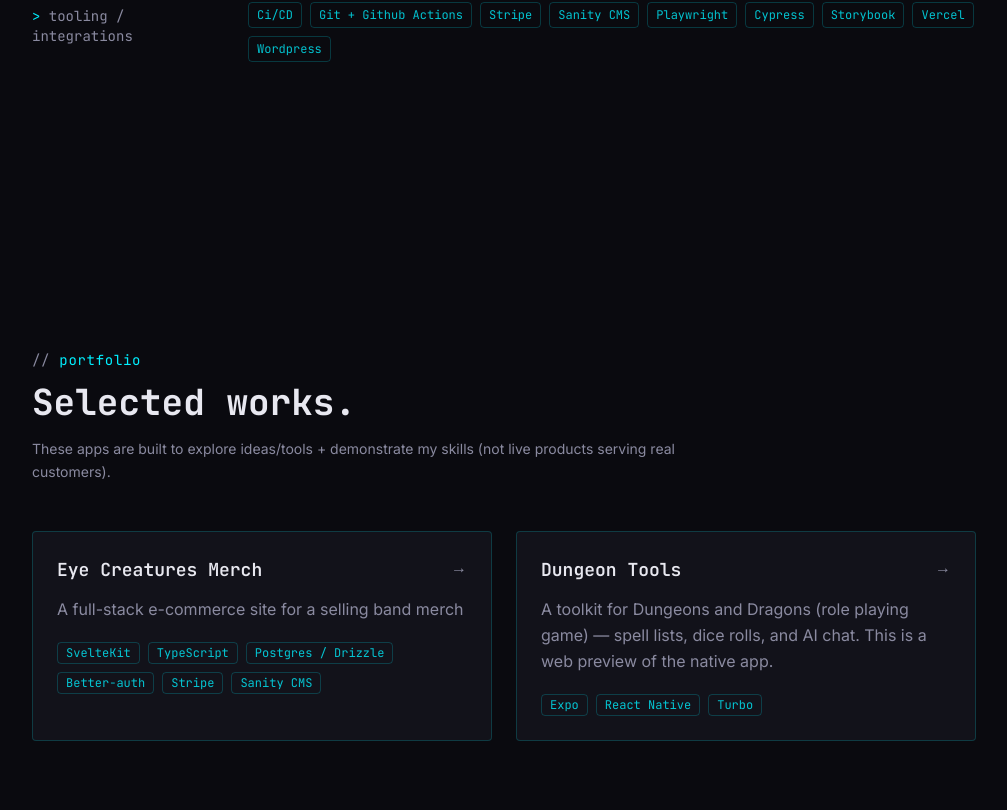
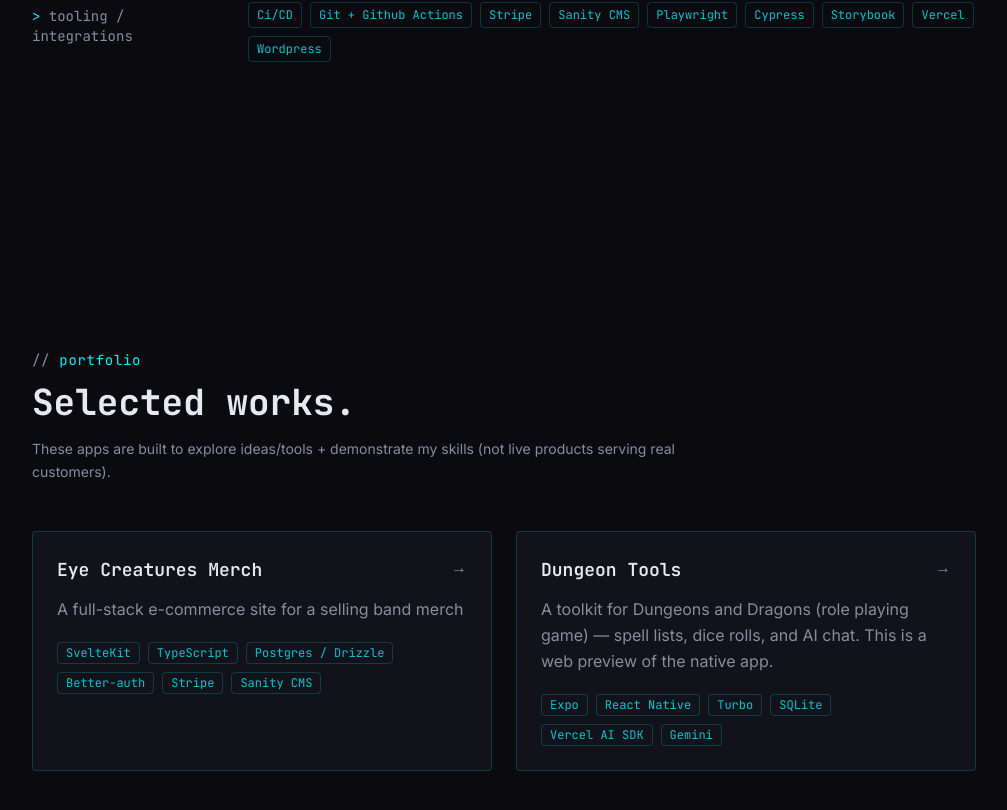
Before and after one commit to luke-randolph/luke-randolph-portfolio, a Next.js app: page / in a window 1280 px wide. Shown: the part 1619-2429 px from the top of the page, without its empty margins (136-1143 px from the left). Built offline with nearby package versions, Linux system fonts and the light colour scheme.

Commit message:
adjust copy

```diff
--- a/app/components/About.tsx
+++ b/app/components/About.tsx
@@ -17,6 +17,7 @@
     "FastAPI",
     "PHP / Laravel",
     "SQL",
+    "SQLite",
     "Postgres",
     "Drizzle",
     "Jest",
--- a/app/components/Portfolio.tsx
+++ b/app/components/Portfolio.tsx
@@ -20,7 +20,14 @@
     href: "https://dungeon-tools.luke-randolph.com",
     description:
       "A toolkit for Dungeons and Dragons (role playing game) — spell lists, dice rolls, and AI chat. This is a web preview of the native app.",
-    tags: ["Expo", "React Native", "Turbo"],
+    tags: [
+      "Expo",
+      "React Native",
+      "Turbo",
+      "SQLite",
+      "Vercel AI SDK",
+      "Gemini",
+    ],
   },
 ];
 
```
